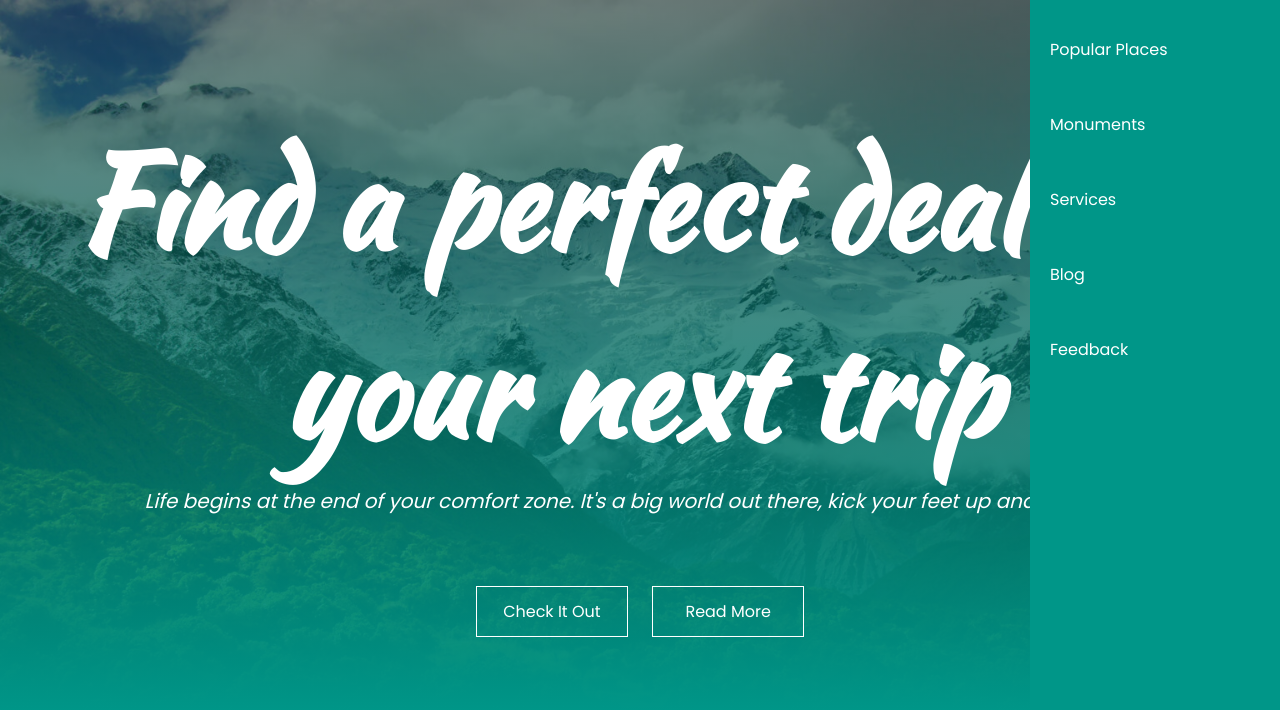
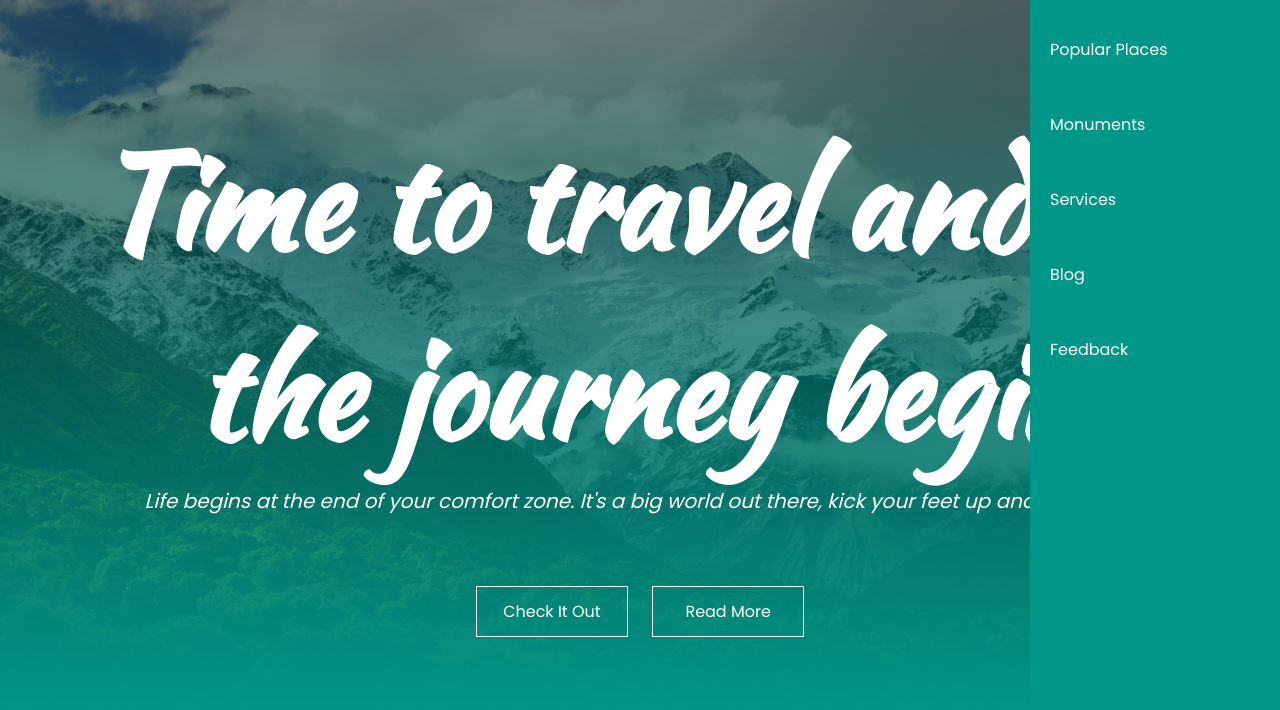
Before and after one commit to AnishaAnnu/Tourism, a plain HTML site: page index.html in a window 1280 px wide. Shown: the part 88-798 px from the top of the page. Drawn offline with Linux system fonts and the light colour scheme.

Commit message:
Update index.html

```diff
--- a/index.html
+++ b/index.html
@@ -10,7 +10,7 @@
         <section id="banner">
             <img src="logo.png" class="logo">
             <div class="banner-text">
-                <h1>Find a perfect deal for your next trip</h1>
+                <h1>Time to travel and let the journey begin</h1>
 
                 <p>  Life begins at the end of your comfort zone.
                     It's a big world out there, kick your feet up and explore it.</p>
```
